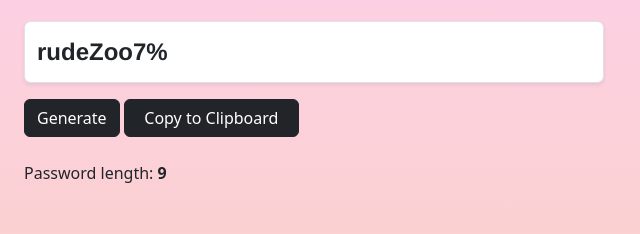
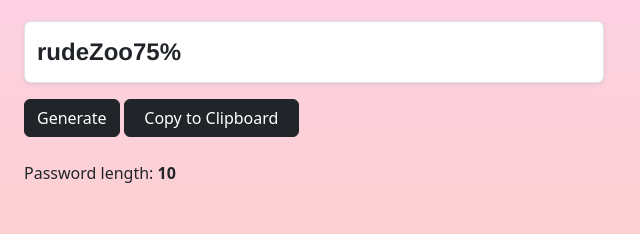
Before and after one commit to ziampas/password-generator, a plain HTML site: page index.html in a window 1280 px wide. Both pictures are taken after typing "Sample" into the empty fields and a click on the button "Generate". Shown: the part 385-619 px from the top of the page, 0-640 px from the left. Drawn offline with nearby package versions, Linux system fonts and the light colour scheme.

Commit message:
minor js change

```diff
--- a/js/script.js
+++ b/js/script.js
@@ -5,7 +5,7 @@ function generatePassword() {
   const adjective = adjectives[Math.floor(Math.random() * adjectives.length)];
   const noun = nouns[Math.floor(Math.random() * nouns.length)];
   const specialChar = "!@#$%^&*()_+-=";
-  const randomNumber = Math.floor(Math.random() * 10);
+  const randomNumber = Math.floor(Math.random() * 90) + 10; // generates a random number between 10 and 99
   const randomSpecialChar = specialChar[Math.floor(Math.random() * specialChar.length)];
 
   const password = adjective + noun + randomNumber + randomSpecialChar;
```
Also changed, not shown: index.html (+0 -26 lines).
